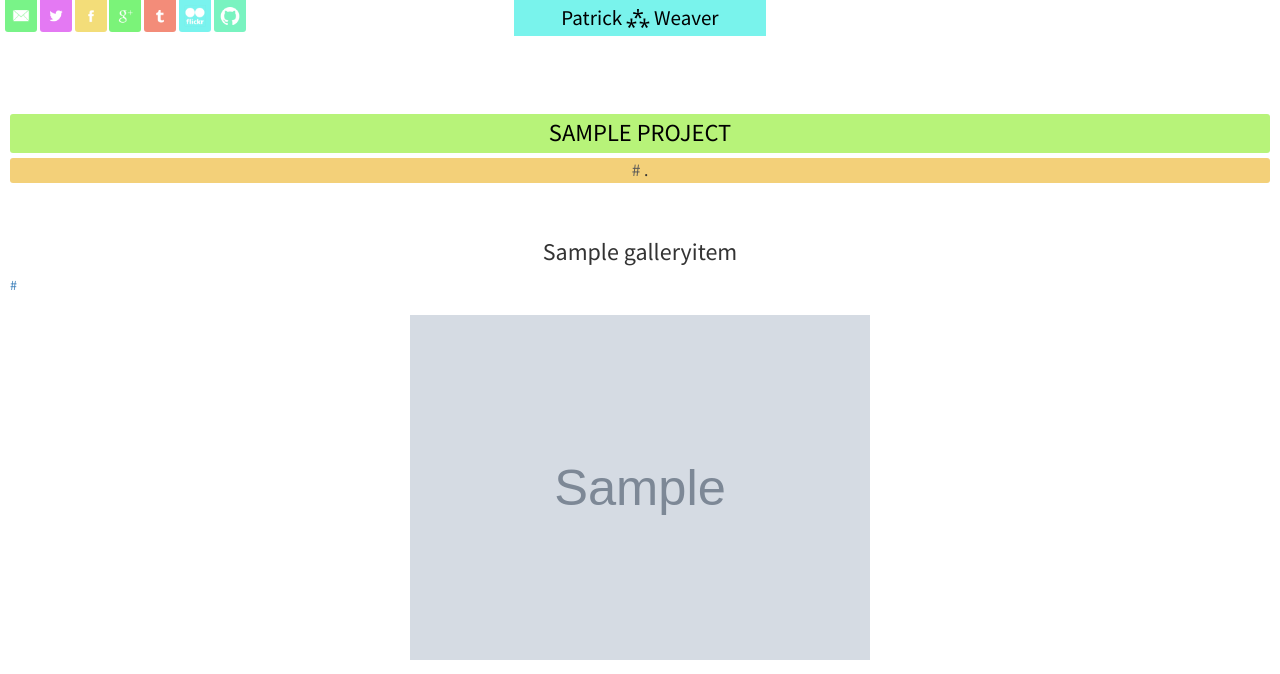
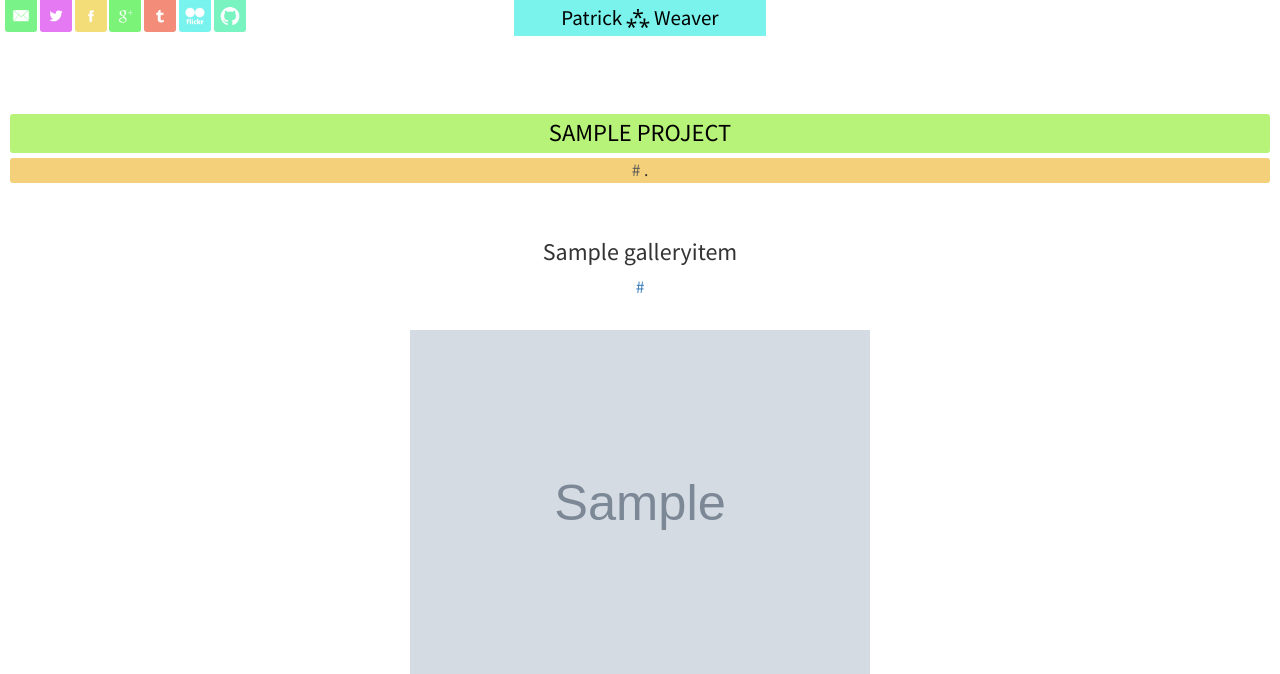
Before and after one commit to PatrickWeaver/pw, a Django app: template gallery/templates/gallery_item.html in a window 1280 px wide. Shown: the top 674 px of the page. Run offline with Django 3.2, Linux system fonts and the light colour scheme; tables that the repository leaves empty hold one stand-in row (values such as "Sample post"); the template is opened without the code that fills it: values that come from a table or form of the project are taken from there, most other values are stand-ins (such as "Sample title", 1, 10 or a date in 2020); grey boxes marked "Sample" are stand-in pictures; some libraries are stand-ins or nearby versions.

Commit message:
fix internet url

```diff
--- a/gallery/templates/gallery_item.html
+++ b/gallery/templates/gallery_item.html
@@ -26,7 +26,9 @@
         {{ gallery_item.name }}
     </h3>
 {% if url %}
-    <a href="{{ url }}">{{ url }}</a>
+    <p class="gallery-item-url">
+        <a href="{{ url }}">{{ url }}</a>
+    </p>
 {% endif %}
 </div>
 <br>
@@ -46,9 +48,9 @@
                         <img src="{{ gallery_item.image.url }}" class="gallery_image">
                     </a>
                 {% endif %}
-                <br><br>
+
             {% endif %}
-
+            <br><br>
             <p class="gallery_caption">
                 {% if  gallery_item.caption %}
                     {{ gallery_item.caption }}
--- a/pw/static/style.css
+++ b/pw/static/style.css
@@ -267,6 +267,12 @@ body a:hover{
  .gallery-item-name {
     text-align: center;
     padding-top: .5em;
+ }
+
+ .gallery-item-url {
+    text-align: center;
+    width: 100%;
+    font-size: 125%;
  }
 
 
```
